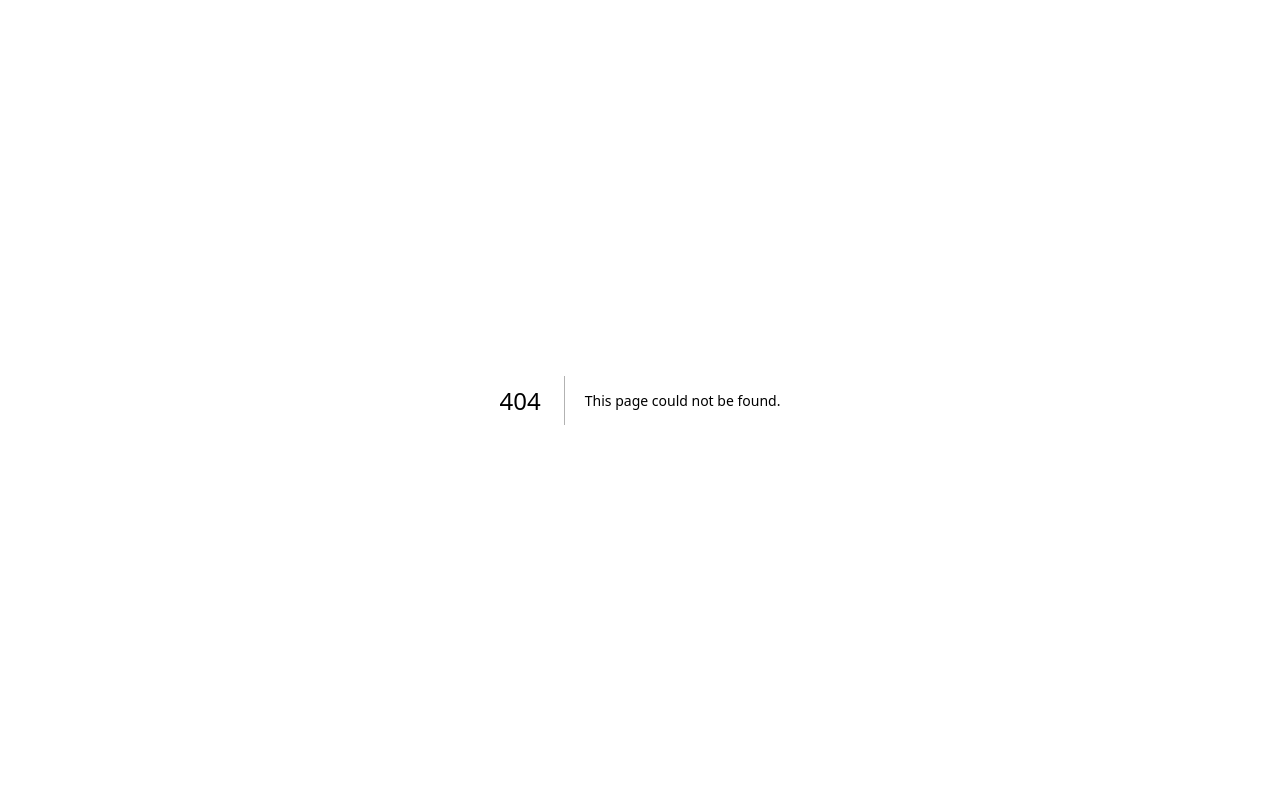
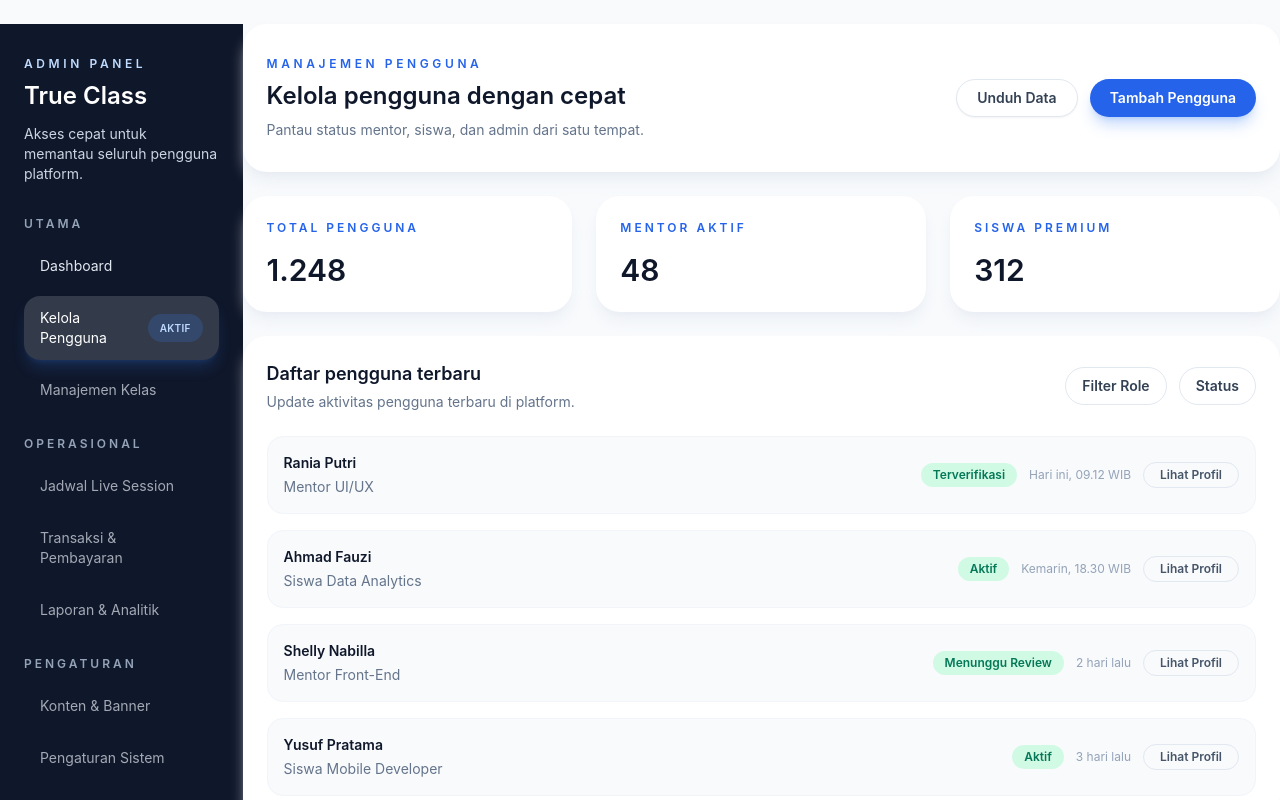
Before and after one commit to palimooutsite/true-class-app, a Next.js app in the folder frontend/: page /admin/users in a window 1280 px wide. Before the commit this address had no page. Shown: the top 800 px of the page. Built offline with nearby package versions, Linux system fonts and the light colour scheme.

Commit message:
Add admin users management page

```diff
--- a/frontend/app/admin/page.tsx
+++ b/frontend/app/admin/page.tsx
@@ -1,5 +1,6 @@
 "use client";
 
+import Link from "next/link";
 import { useMemo, useState } from "react";
 
 const menuItems = [
@@ -156,7 +157,21 @@
                   {menu.section}
                 </p>
                 <div className="mt-3 space-y-2 text-sm text-slate-200">
-                  {menu.items.map((item) => (
+                  {menu.items.map((item) =>
+                    item.id === "users" ? (
+                      <Link
+                        key={item.id}
+                        className="flex w-full items-center justify-between rounded-2xl px-4 py-3 text-left text-slate-200 transition hover:bg-white/10"
+                        href="/admin/users"
+                      >
+                        <span>{item.label}</span>
+                        {item.badge ? (
+                          <span className="rounded-full bg-blue-500/20 px-3 py-1 text-[10px] font-semibold uppercase tracking-wide text-blue-200">
+                            {item.badge}
+                          </span>
+                        ) : null}
+                      </Link>
+                    ) : (
                       <button
                         key={item.id}
                         className={`flex w-full items-center justify-between rounded-2xl px-4 py-3 text-left transition ${
@@ -174,7 +189,8 @@
                           </span>
                         ) : null}
                       </button>
-                  ))}
+                    )
+                  )}
                 </div>
               </div>
             ))}
--- /dev/null
+++ b/frontend/app/admin/users/page.tsx
@@ -0,0 +1,216 @@
+import Link from "next/link";
+
+const menuItems = [
+  {
+    section: "Utama",
+    items: [
+      { id: "dashboard", label: "Dashboard", href: "/admin" },
+      { id: "users", label: "Kelola Pengguna", href: "/admin/users" },
+      { id: "classes", label: "Manajemen Kelas" }
+    ]
+  },
+  {
+    section: "Operasional",
+    items: [
+      { id: "schedule", label: "Jadwal Live Session" },
+      { id: "payments", label: "Transaksi & Pembayaran" },
+      { id: "reports", label: "Laporan & Analitik" }
+    ]
+  },
+  {
+    section: "Pengaturan",
+    items: [
+      { id: "content", label: "Konten & Banner" },
+      { id: "settings", label: "Pengaturan Sistem" }
+    ]
+  }
+];
+
+const userStats = [
+  { label: "Total Pengguna", value: "1.248" },
+  { label: "Mentor Aktif", value: "48" },
+  { label: "Siswa Premium", value: "312" }
+];
+
+const userRows = [
+  {
+    name: "Rania Putri",
+    role: "Mentor UI/UX",
+    status: "Terverifikasi",
+    updated: "Hari ini, 09.12 WIB"
+  },
+  {
+    name: "Ahmad Fauzi",
+    role: "Siswa Data Analytics",
+    status: "Aktif",
+    updated: "Kemarin, 18.30 WIB"
+  },
+  {
+    name: "Shelly Nabilla",
+    role: "Mentor Front-End",
+    status: "Menunggu Review",
+    updated: "2 hari lalu"
+  },
+  {
+    name: "Yusuf Pratama",
+    role: "Siswa Mobile Developer",
+    status: "Aktif",
+    updated: "3 hari lalu"
+  }
+];
+
+export default function AdminUsersPage() {
+  return (
+    <div className="min-h-screen bg-slate-50">
+      <div className="flex min-h-screen w-full gap-0 px-0 py-6">
+        <aside className="hidden w-72 flex-col gap-8 bg-slate-900 px-6 py-8 text-white lg:flex">
+          <div>
+            <p className="text-xs font-semibold uppercase tracking-[0.3em] text-blue-200">
+              Admin Panel
+            </p>
+            <h1 className="mt-2 text-2xl font-semibold">True Class</h1>
+            <p className="mt-3 text-sm text-slate-300">
+              Akses cepat untuk memantau seluruh pengguna platform.
+            </p>
+          </div>
+
+          <nav className="space-y-6">
+            {menuItems.map((menu) => (
+              <div key={menu.section}>
+                <p className="text-xs font-semibold uppercase tracking-[0.25em] text-slate-400">
+                  {menu.section}
+                </p>
+                <div className="mt-3 space-y-2 text-sm text-slate-200">
+                  {menu.items.map((item) =>
+                    item.href ? (
+                      <Link
+                        key={item.id}
+                        className={`flex w-full items-center justify-between rounded-2xl px-4 py-3 text-left transition ${
+                          item.id === "users"
+                            ? "bg-white/15 text-white shadow-lg shadow-blue-500/20"
+                            : "text-slate-200 hover:bg-white/10"
+                        }`}
+                        href={item.href}
+                      >
+                        <span>{item.label}</span>
+                        {item.id === "users" ? (
+                          <span className="rounded-full bg-blue-500/20 px-3 py-1 text-[10px] font-semibold uppercase tracking-wide text-blue-200">
+                            Aktif
+                          </span>
+                        ) : null}
+                      </Link>
+                    ) : (
+                      <div
+                        key={item.id}
+                        className="flex w-full items-center justify-between rounded-2xl px-4 py-3 text-left text-slate-200/70"
+                      >
+                        <span>{item.label}</span>
+                      </div>
+                    )
+                  )}
+                </div>
+              </div>
+            ))}
+          </nav>
+
+          <div className="rounded-2xl bg-white/10 p-4 text-sm text-slate-200">
+            <p className="text-xs uppercase tracking-[0.2em] text-blue-200">
+              Notifikasi Pengguna
+            </p>
+            <p className="mt-2 leading-relaxed">
+              12 permintaan verifikasi mentor menunggu persetujuan.
+            </p>
+          </div>
+        </aside>
+
+        <main className="flex w-full flex-col gap-6">
+          <header className="flex flex-col gap-6 rounded-3xl bg-white px-6 py-8 shadow-lg shadow-slate-200/70 sm:flex-row sm:items-center sm:justify-between">
+            <div>
+              <p className="text-xs font-semibold uppercase tracking-[0.3em] text-blue-600">
+                Manajemen Pengguna
+              </p>
+              <h2 className="mt-2 text-2xl font-semibold text-slate-900">
+                Kelola pengguna dengan cepat
+              </h2>
+              <p className="mt-2 text-sm text-slate-500">
+                Pantau status mentor, siswa, dan admin dari satu tempat.
+              </p>
+            </div>
+            <div className="flex flex-wrap gap-3">
+              <button className="rounded-full border border-slate-200 bg-white px-5 py-2 text-sm font-semibold text-slate-700 shadow-sm transition hover:border-slate-300 hover:text-slate-900">
+                Unduh Data
+              </button>
+              <button className="rounded-full bg-blue-600 px-5 py-2 text-sm font-semibold text-white shadow-lg shadow-blue-500/30 transition hover:bg-blue-700">
+                Tambah Pengguna
+              </button>
+            </div>
+          </header>
+
+          <section className="grid gap-6 lg:grid-cols-3">
+            {userStats.map((stat) => (
+              <div
+                key={stat.label}
+                className="rounded-3xl bg-white p-6 shadow-lg shadow-slate-200/60"
+              >
+                <p className="text-xs font-semibold uppercase tracking-[0.25em] text-blue-600">
+                  {stat.label}
+                </p>
+                <h3 className="mt-4 text-3xl font-semibold text-slate-900">
+                  {stat.value}
+                </h3>
+              </div>
+            ))}
+          </section>
+
+          <section className="rounded-3xl bg-white p-6 shadow-lg shadow-slate-200/60">
+            <div className="flex flex-wrap items-center justify-between gap-4">
+              <div>
+                <h3 className="text-lg font-semibold text-slate-900">
+                  Daftar pengguna terbaru
+                </h3>
+                <p className="mt-1 text-sm text-slate-500">
+                  Update aktivitas pengguna terbaru di platform.
+                </p>
+              </div>
+              <div className="flex flex-wrap gap-3">
+                <button className="rounded-full border border-slate-200 px-4 py-2 text-sm font-semibold text-slate-700">
+                  Filter Role
+                </button>
+                <button className="rounded-full border border-slate-200 px-4 py-2 text-sm font-semibold text-slate-700">
+                  Status
+                </button>
+              </div>
+            </div>
+
+            <div className="mt-6 space-y-4">
+              {userRows.map((user) => (
+                <div
+                  key={user.name}
+                  className="flex flex-col justify-between gap-4 rounded-2xl border border-slate-100 bg-slate-50 px-4 py-4 sm:flex-row sm:items-center"
+                >
+                  <div>
+                    <p className="text-sm font-semibold text-slate-900">
+                      {user.name}
+                    </p>
+                    <p className="mt-1 text-sm text-slate-500">{user.role}</p>
+                  </div>
+                  <div className="flex flex-wrap items-center gap-3 text-sm">
+                    <span className="rounded-full bg-emerald-100 px-3 py-1 text-xs font-semibold text-emerald-700">
+                      {user.status}
+                    </span>
+                    <span className="text-xs text-slate-400">
+                      {user.updated}
+                    </span>
+                    <button className="rounded-full border border-slate-200 px-4 py-1 text-xs font-semibold text-slate-600">
+                      Lihat Profil
+                    </button>
+                  </div>
+                </div>
+              ))}
+            </div>
+          </section>
+        </main>
+      </div>
+    </div>
+  );
+}
```
Lines whose indentation alone changed are shown as unchanged.
